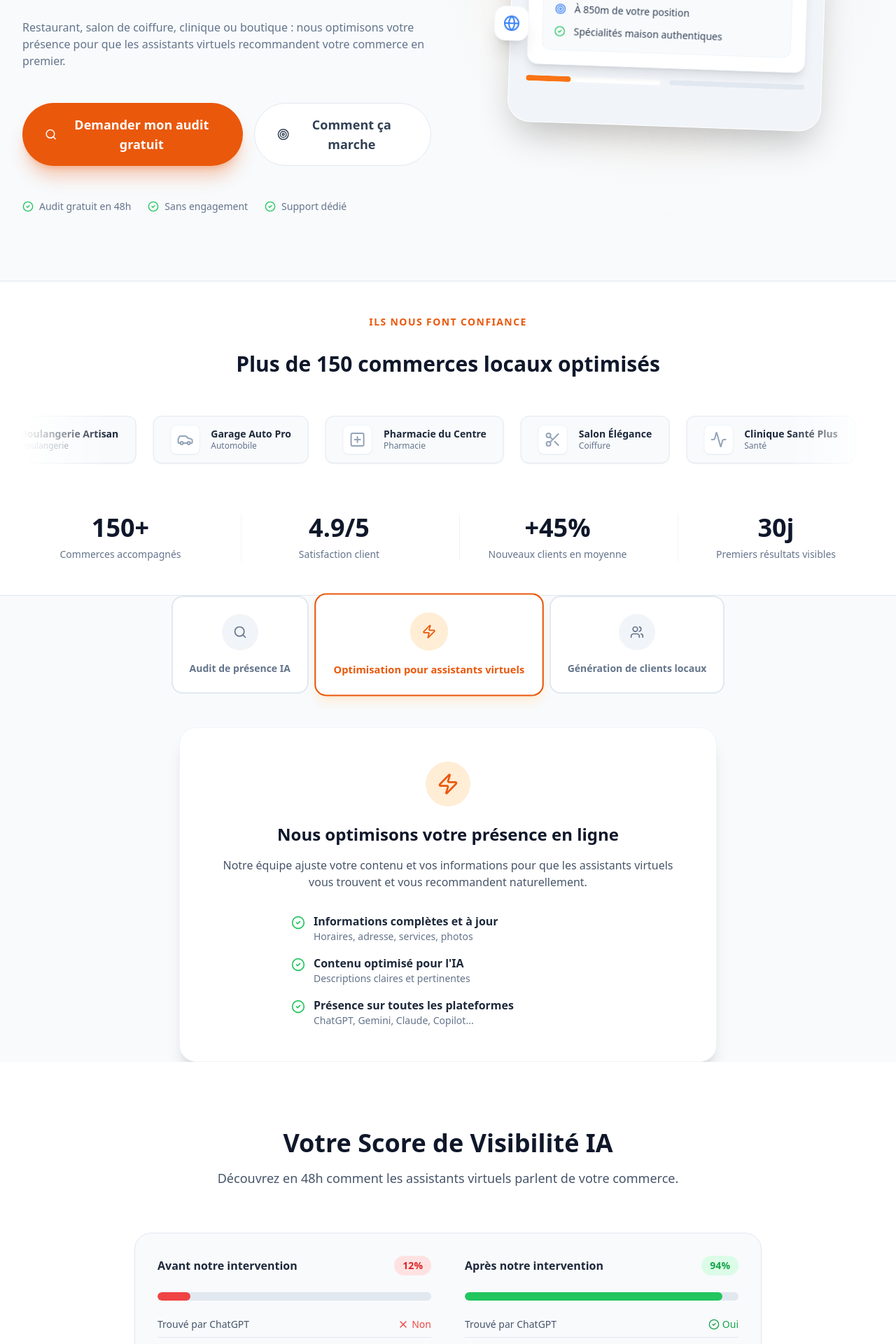
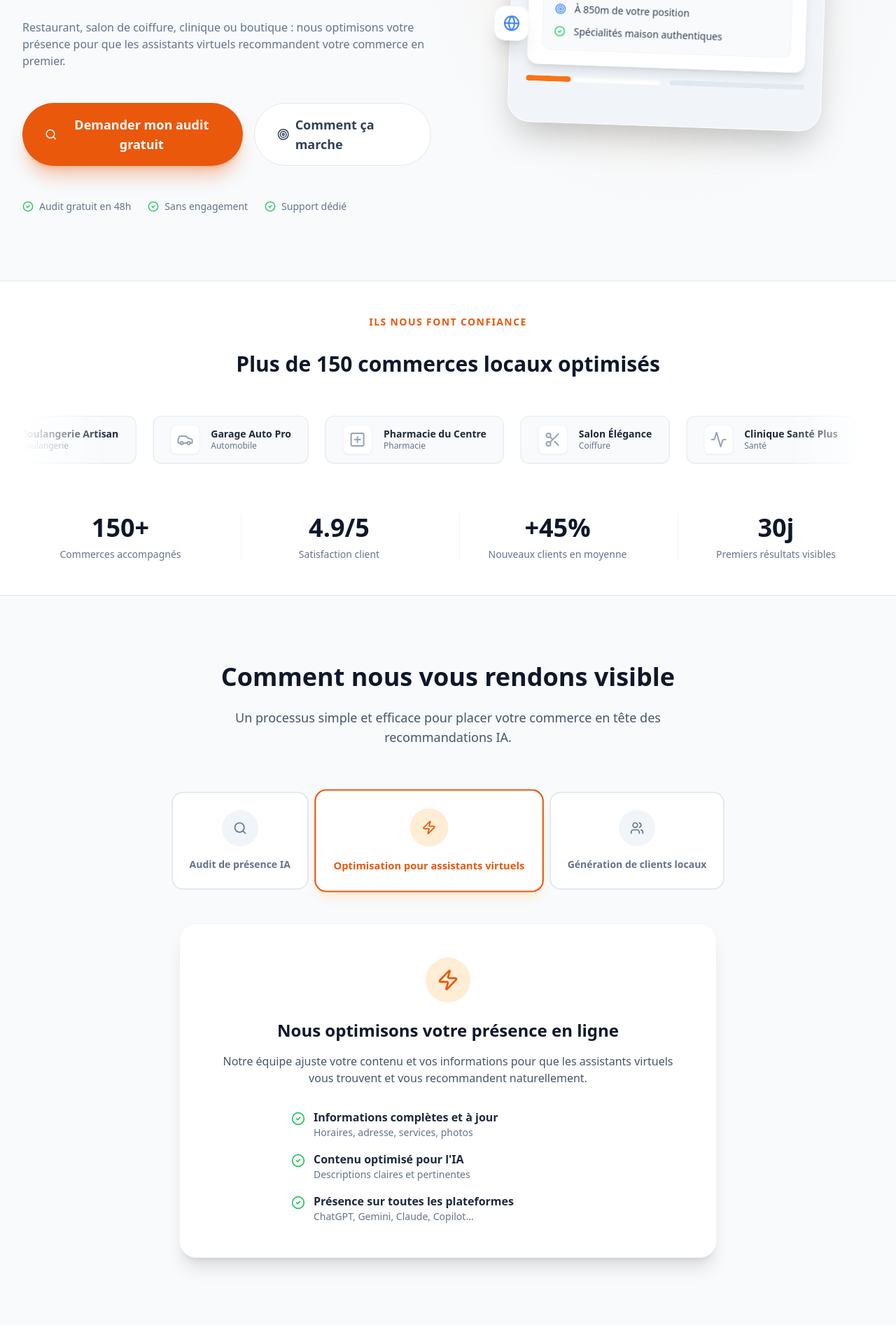
Before and after one commit to CapoShip/Trouvable, a Next.js app: page / in a window 1280 px wide. Shown: the part 564-2484 px from the top of the page at 70% size. Built offline with nearby package versions, Linux system fonts and the light colour scheme.

Commit message:
fix(ui): restore missing HowItWorks section wrapper and fix Hero anchor link

```diff
--- a/app/page.jsx
+++ b/app/page.jsx
@@ -144,10 +144,10 @@ export default function Page() {
                                 <Search size={20} />
                                 Demander mon audit gratuit
                             </ContactButton>
-                            <button className="bg-white hover:bg-slate-50 text-slate-700 border border-slate-200 px-8 py-4 rounded-full font-bold text-lg transition-all flex items-center justify-center gap-2">
+                            <a href="#comment-ca-marche" className="bg-white hover:bg-slate-50 text-slate-700 border border-slate-200 px-8 py-4 rounded-full font-bold text-lg transition-all flex items-center justify-center gap-2">
                                 <Target size={20} />
                                 Comment ça marche
-                            </button>
+                            </a>
                         </div>
                         <div className="flex flex-wrap items-center gap-6 text-sm font-medium text-slate-500 pt-4">
                             <div className="flex items-center gap-2"><CheckCircle2 size={16} className="text-green-500" /> Audit gratuit en 48h</div>
@@ -193,8 +193,17 @@ export default function Page() {
                 </div>
             </section>
 
-            {/* HOW IT WORKS TABS (Client Component) */}
-            <HowItWorksTabs />
+            {/* HOW IT WORKS */}
+            <section id="comment-ca-marche" className="py-24 bg-slate-50">
+                <div className="max-w-5xl mx-auto px-4 sm:px-6 lg:px-8">
+                    <div className="text-center mb-16">
+                        <h2 className="text-4xl font-bold text-slate-900 mb-6">Comment nous vous rendons visible</h2>
+                        <p className="text-lg text-slate-600 max-w-2xl mx-auto">Un processus simple et efficace pour placer votre commerce en tête des recommandations IA.</p>
+                    </div>
+                    {/* HOW IT WORKS TABS (Client Component) */}
+                    <HowItWorksTabs />
+                </div>
+            </section>
 
             {/* SCORE / DASHBOARD */}
             <section className="py-24 bg-white">
```
